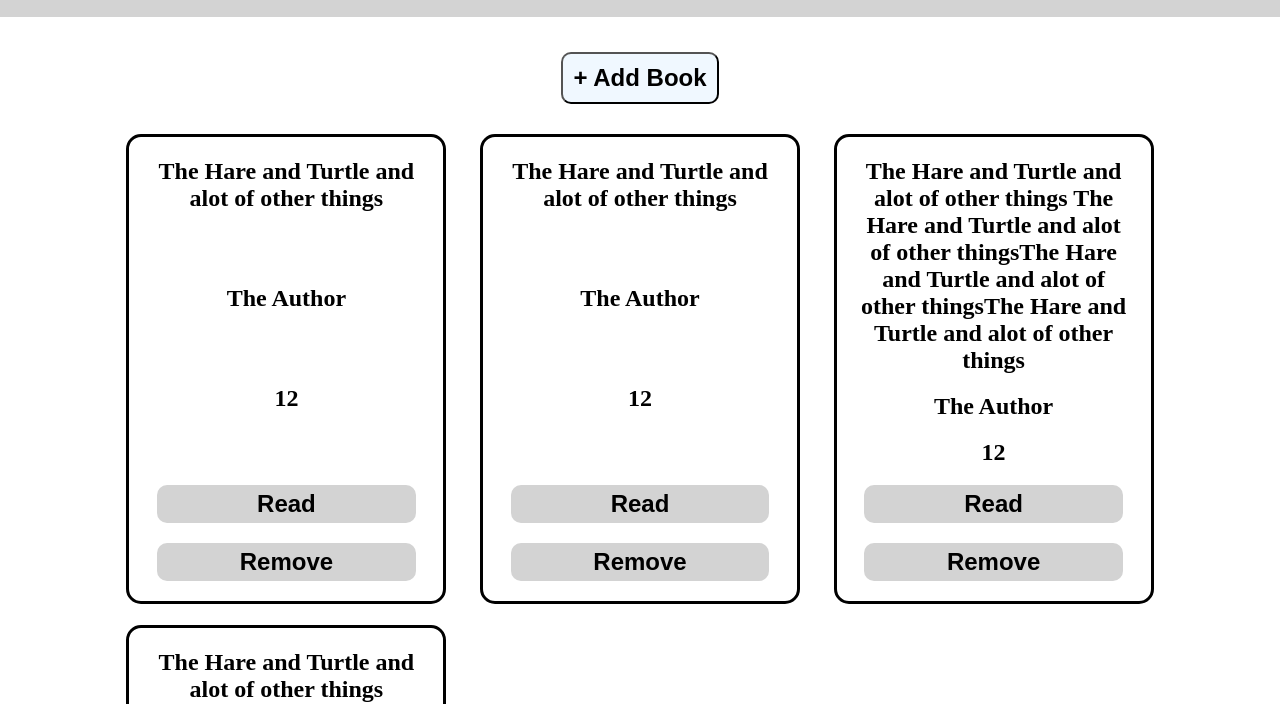
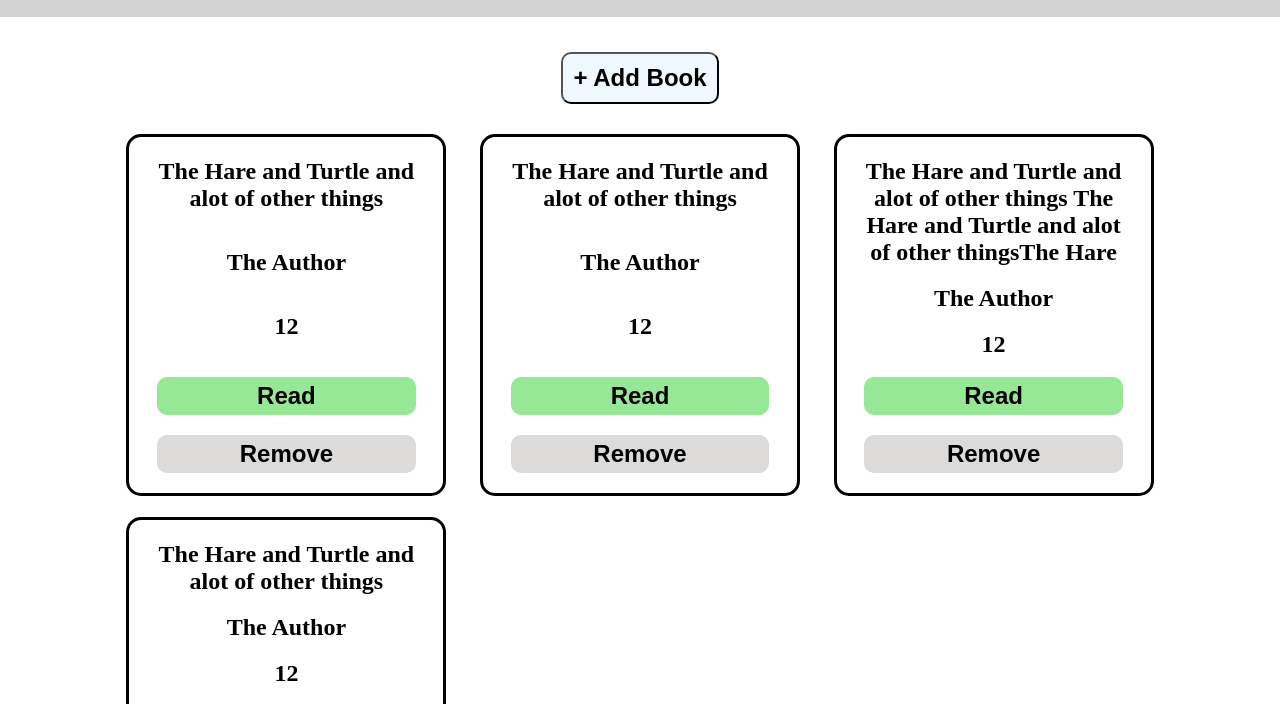
Before and after one commit to Dracozure/library, a plain HTML site: page index.html in a window 1280 px wide. Shown: the part 67-771 px from the top of the page. Drawn offline with Linux system fonts and the light colour scheme.

Commit message:
Add custom read, unread, remove button color

```diff
--- a/index.html
+++ b/index.html
@@ -34,7 +34,7 @@
                 </div>
             </div>
             <div class="book-card">
-                <h4 class="book-title">The Hare and Turtle and alot of other things The Hare and Turtle and alot of other thingsThe Hare and Turtle and alot of other thingsThe Hare and Turtle and alot of other things</h3>
+                <h4 class="book-title">The Hare and Turtle and alot of other things The Hare and Turtle and alot of other thingsThe Hare</h3>
                 <h4 class="book-author">The Author</h4>
                 <h4 class="pages">12</h4>
                 <div class="button-group">
--- a/style.css
+++ b/style.css
@@ -163,15 +163,25 @@ input:focus {
     width: 95%;
 }
 
-button.read,
-button.remove {
+.button-group button {
     font-size: inherit;
     padding: 5px 10px;
     border-radius: 10px;
     border: none;
     font-weight: bold;
-    background-color: lightgray;
     width: 100%;
+}
+
+.read {
+    background-color: #96e796;
+}
+
+.unread {
+    background-color: #ee7474;
+}
+
+.remove {
+    background-color: #dddada;
 }
 
 /* Footer */
```
